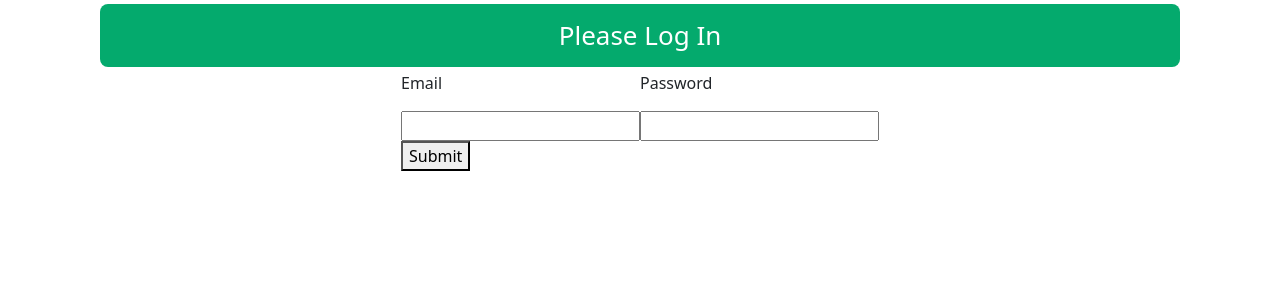
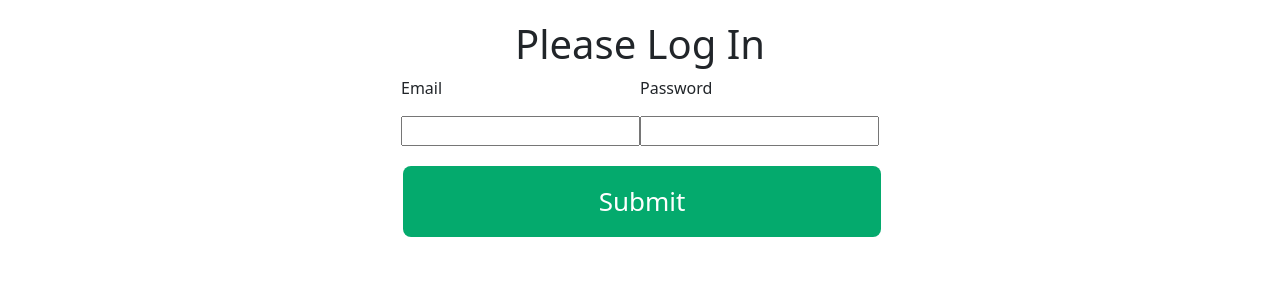
Before and after one commit to youngwillyum/quoter2, a React (Create React App) app in the folder client/: page /quoter in a window 1280 px wide. Shown: the top 300 px of the page. Built offline with nearby package versions, Linux system fonts and the light colour scheme.

Commit message:
Updated styling for consistency

```diff
--- a/client/src/Login/Login.css
+++ b/client/src/Login/Login.css
@@ -4,16 +4,17 @@
     align-items: center;
     margin-left: 100px;
     margin-right: 100px;
+    margin-top: 20px;
 }
 
-h1 {
+.button {
     color: white;
     font-size: calc(10px + 2vmin);
     background-color: #04AA6D;
     text-align: center;
     justify-content: center;
     padding: 16px 32px;
-    margin: 4px 2px;
+    margin: 20px 2px;
     width: 100%;
     border-radius: 8px;
 }
--- a/client/src/Login/Login.js
+++ b/client/src/Login/Login.js
@@ -51,7 +51,7 @@ export default function Login({ setToken }) {
           <input type="password" onChange={e => setPassword(e.target.value)} required />
         </label>
         <div>
-          <button type="submit">Submit</button>
+          <button class="button" type="submit">Submit</button>
         </div>
       </form>
     </div>
--- a/client/src/components/Quoter/Quoter.css
+++ b/client/src/components/Quoter/Quoter.css
@@ -4,6 +4,7 @@
 }
 
 .button {
+    font-size: medium;
     background-color: #04AA6D;
     margin-top: 10px;
     margin-bottom: 10px;
```
